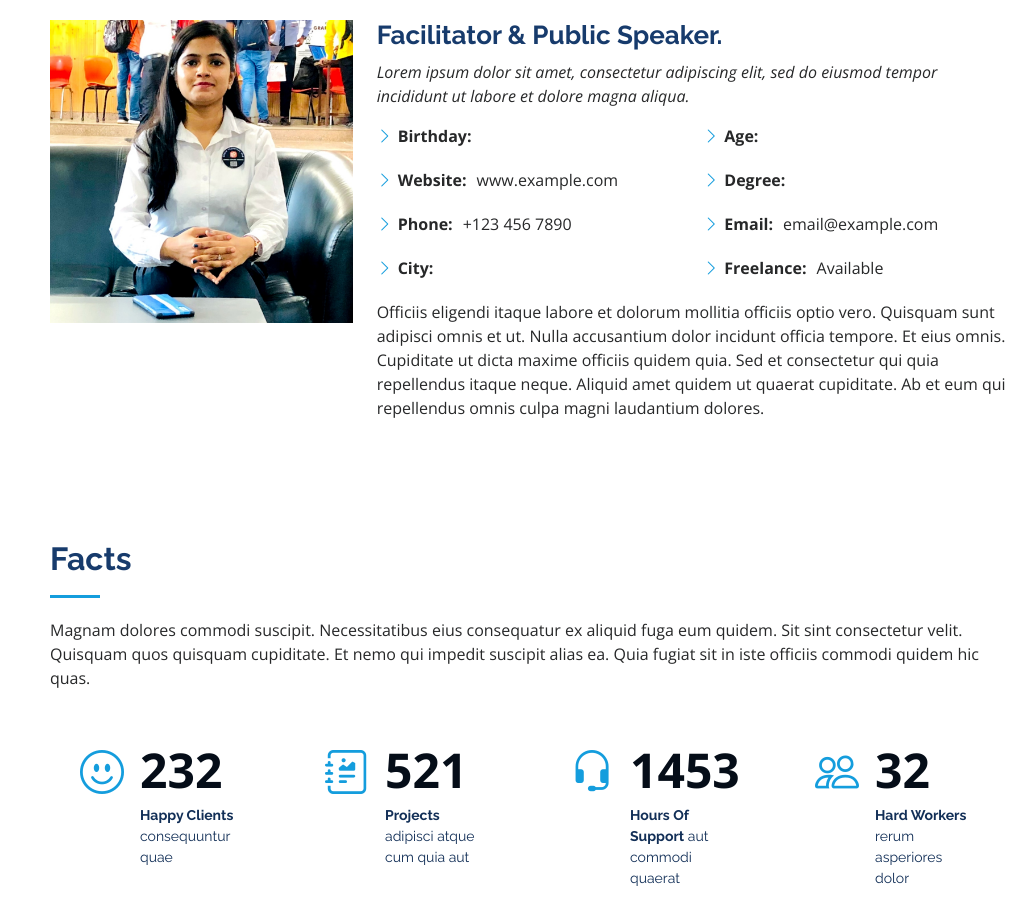
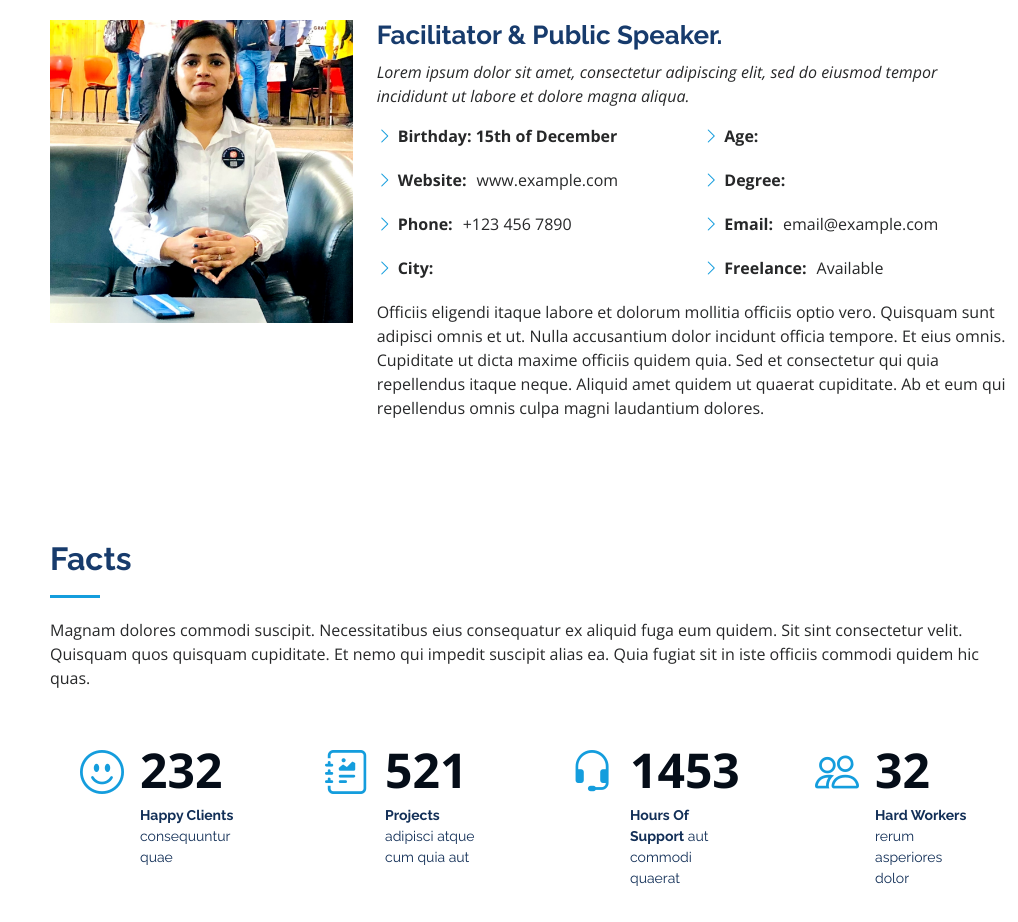
Before and after one commit to SalonKushwahA/Saloni_Resume, a plain HTML site: page index.html in a window 1280 px wide. Shown: the part 1020-1942 px from the top of the page, without its empty margins (262-1280 px from the left). Drawn offline with nearby package versions, Linux system fonts and the light colour scheme.

Commit message:
Update index.html

```diff
--- a/index.html
+++ b/index.html
@@ -90,7 +90,7 @@
             <div class="row">
               <div class="col-lg-6">
                 <ul>
-                  <li><i class="bi bi-chevron-right"></i> <strong>Birthday:</strong> <span></span></li>
+                  <li><i class="bi bi-chevron-right"></i> <strong>Birthday: 15th of December</strong> <span></span></li>
                   <li><i class="bi bi-chevron-right"></i> <strong>Website:</strong> <span>www.example.com</span></li>
                   <li><i class="bi bi-chevron-right"></i> <strong>Phone:</strong> <span>+123 456 7890</span></li>
                   <li><i class="bi bi-chevron-right"></i> <strong>City:</strong> <span></span></li>
```
